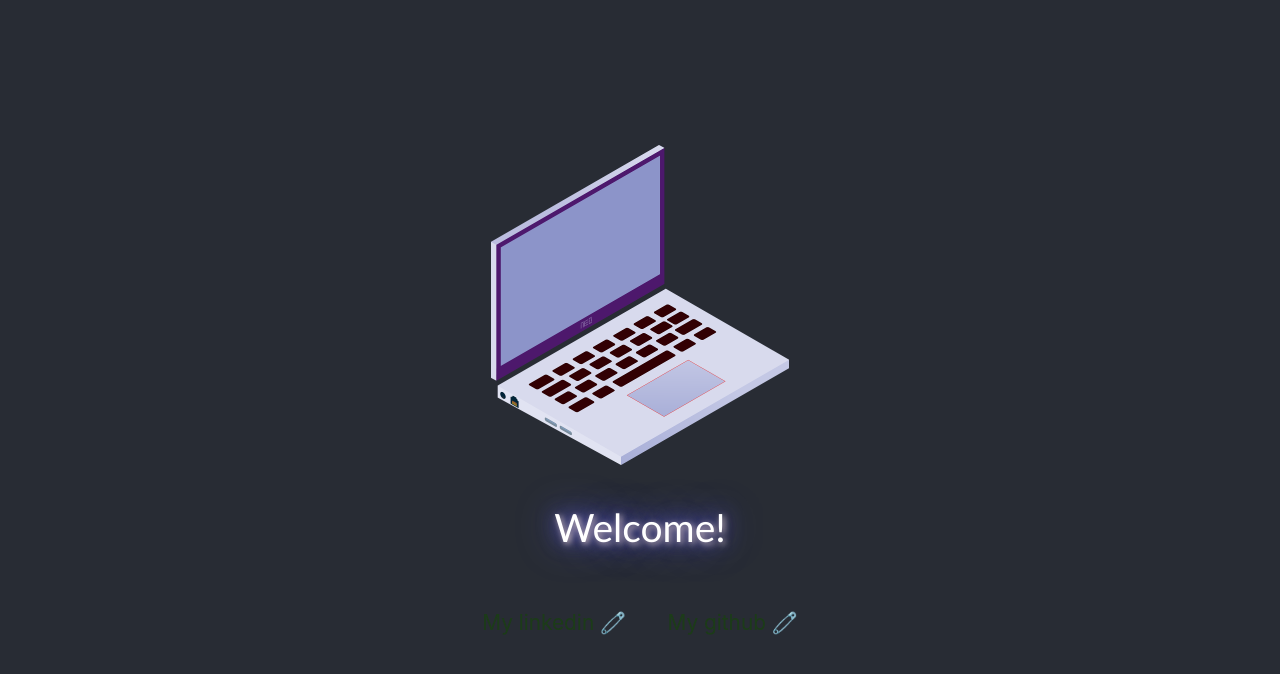
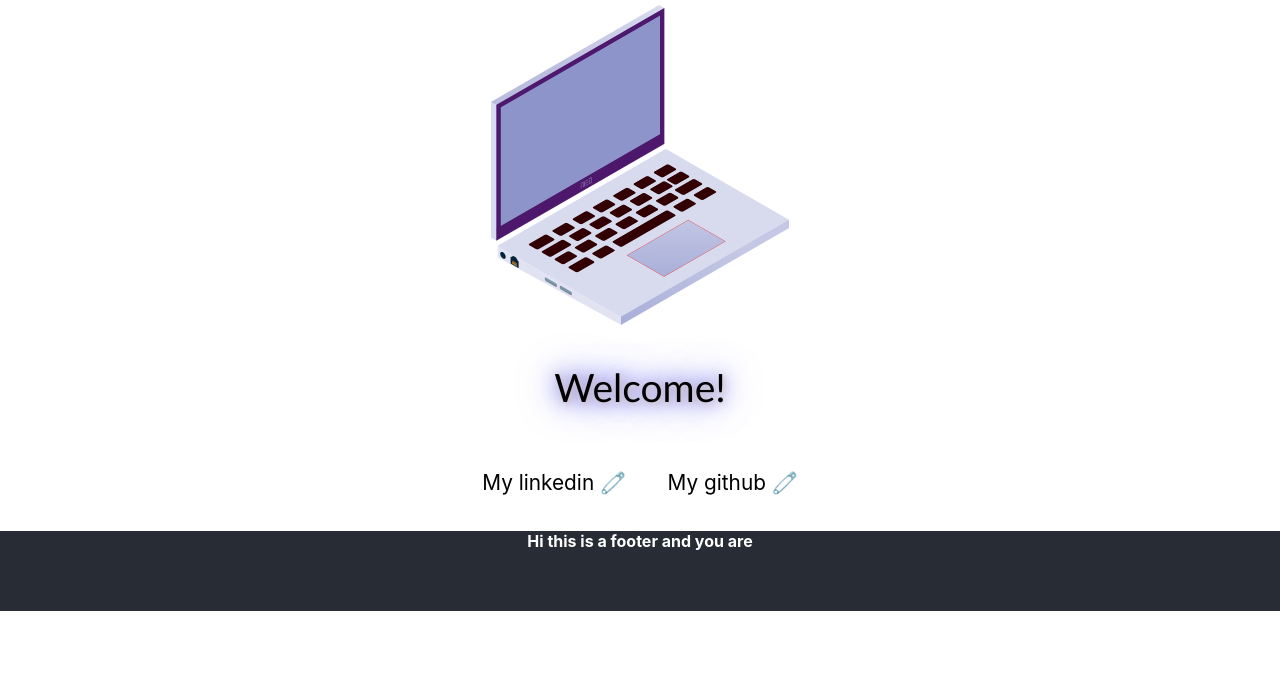
Before and after one commit to MayradelvGonzalez/MyPage, a React (Create React App) app: page / in a window 1280 px wide. Shown: the top 674 px of the page. Built offline with nearby package versions, Linux system fonts and the light colour scheme.

Commit message:
primeras partes

```diff
--- a/src/App.css
+++ b/src/App.css
@@ -1,6 +1,6 @@
 .App {
   text-align: center;
-
+  color: #282c34;
 }
 
 .title {
@@ -17,22 +17,23 @@
 @media (prefers-reduced-motion: no-preference) {
   .App-logo {
     animation: App-logo-spin 4s reverse;
-  }
+    -webkit-animation: App-logo-spin 4s reverse;
+}
 }
 
 .App-header {
-  background-color: #282c34;
-  min-height: 100vh;
+  background-color:white;
+  height: 20em;
   display: flex;
   flex-direction: column;
   align-items: center;
   justify-content: center;
   font-size: calc(10px + 2vmin);
-  color: white;
+  color: black;
 }
 
 .App-link {
-  color: #1c3c18;
+  color: black;
   text-decoration: none;
   font-size: 0.8em;
   padding: 1em;
@@ -40,16 +41,16 @@
 
 .App-link:hover {
   color: blue;
-  text-decoration: underline white ease;
+  text-decoration-line: underline;
+  -moz-text-decoration-line: underline;
 }
 
 .Links {
   display: flex;
   justify-content: center;
   align-items: center;
+}
 
-
-}
 
 @keyframes App-logo-spin {
   from {
@@ -66,5 +67,12 @@
     -moz-transform: rotate(360deg);
     -ms-transform: rotate(360deg);
     -o-transform: rotate(360deg);
+  }
 }
+
+.footer {
+  background-color:#282c34;
+  height: 10em;
+  color: white;
+  font-size: 0.5em;
 }
--- a/src/App.js
+++ b/src/App.js
@@ -1,5 +1,6 @@
 import pc from './images/pc.png';
 import './App.css';
+import Footer from './components/Footer';
 
 function App() {
   return (
@@ -20,6 +21,7 @@ function App() {
             My linkedin 🧷
           </a>
           <a
+
             className="App-link"
             href="https://github.com/MayradelvGonzalez"
             target="_blank"
@@ -27,7 +29,16 @@ function App() {
           >
             My github 🧷
           </a></div>
+
+
+
+
+
+
+
       </header>
+      <Footer />
+
       </div>
 
   );
--- /dev/null
+++ b/src/components/Footer.jsx
@@ -0,0 +1,11 @@
+import React from "react";
+import '../App.css';
+
+function Footer(props) {
+    return (
+        <div className="footer"><h1>Hi this is a footer and you are {props.name}</h1></div>
+
+    )
+}
+
+export default Footer;
```
Lines whose indentation alone changed are shown as unchanged.
